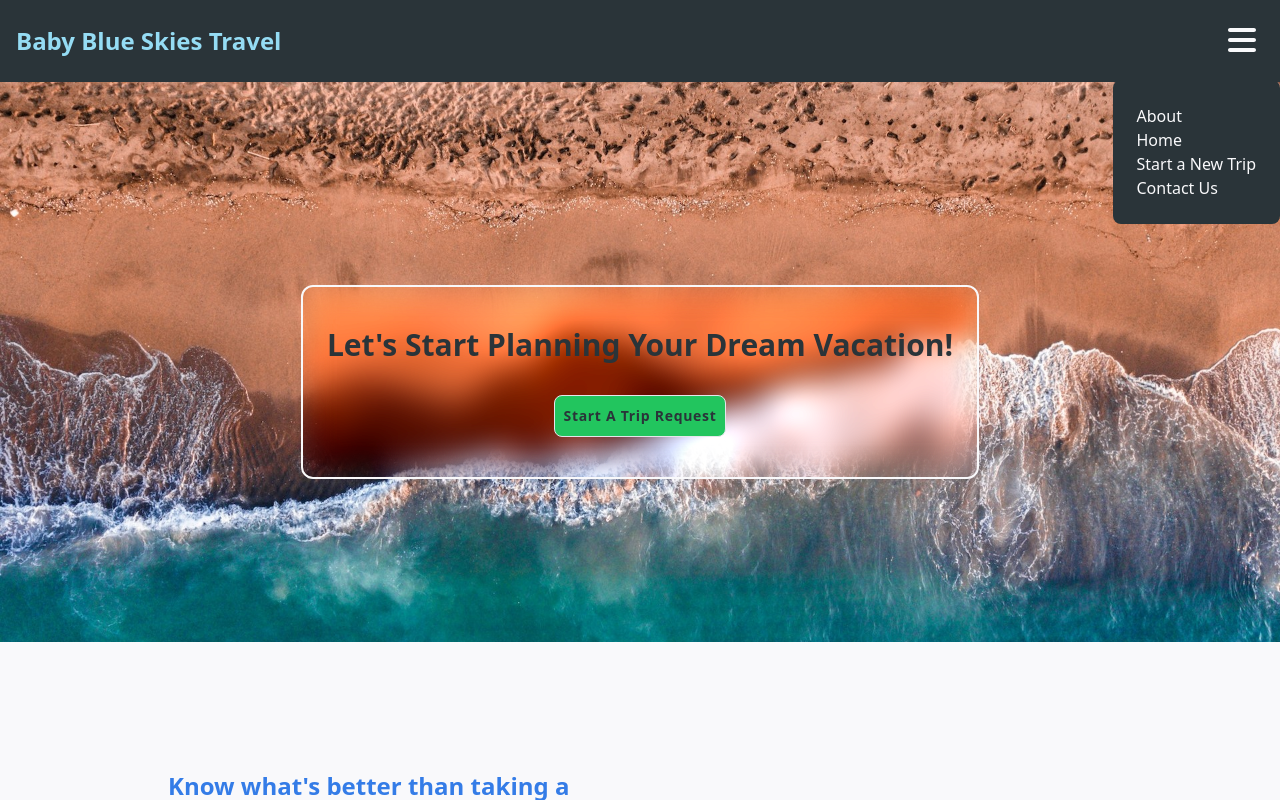
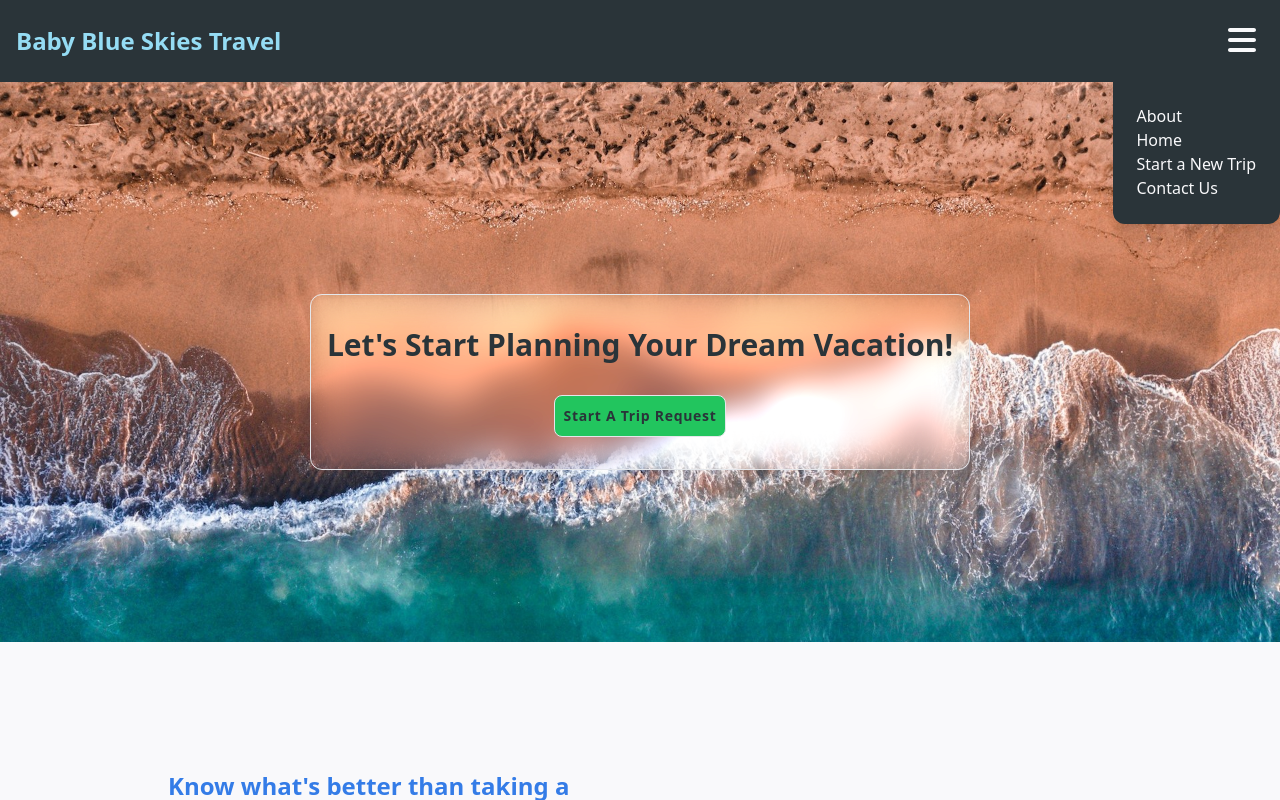
Before and after one commit to RMarmolejo90/Baby-Blue-Skies, a React (Vite) app in the folder front-end/: page / in a window 1280 px wide. Both pictures are taken after a click on the button 1242 px from the left and 41 px from the top of the page. Shown: the top 800 px of the page. Built offline with nearby package versions, Linux system fonts and the light colour scheme.

Commit message:
hero design

```diff
--- a/front-end/src/components/hero.jsx
+++ b/front-end/src/components/hero.jsx
@@ -3,8 +3,7 @@ import React from 'react'
 export default function Hero() {
   return (
     <div className='mb-20 p-10 flex flex-col flex-wrap items-center justify-center min-h-[70vh] bg-[url(../src/assets/images/beach-landscape.jpg)] bg-cover bg-no-repeat'>
-      <div className='text-center p-4 flex flex-col flex-wrap items-center justify-center mt-10 rounded-xl border-2 border-white-shade backdrop-blur-lg backdrop-contrast-200'>
-        <div className=' p-2 rounded-xl border-white-shade flex flex-col flex-wrap flex-shrink items-center justify-center'>
+      <div className='shadow-inner text-center p-4 flex flex-col flex-wrap items-center justify-center mt-10 rounded-xl border backdrop-blur-lg backdrop-brightness-150'>
           <h2 className='my-4 text-3xl font-semibold'>
               Let's Start Planning Your Dream Vacation!
           </h2>
@@ -12,7 +11,6 @@ export default function Hero() {
           <a className='p-2 m-4 tracking-wider leading-6 text-sm text-center bg-green-500 font-semibold border rounded-lg' href="https://docs.google.com/forms/d/e/1FAIpQLScvZkBlv69f74k6q7XJ9szgq_JoZR9Nhug3dsN67I06iQ5Neg/viewform">
               Start A Trip Request
           </a>
-        </div>
       </div>
     </div>
   )
--- a/front-end/src/components/navbar.jsx
+++ b/front-end/src/components/navbar.jsx
@@ -20,7 +20,7 @@ export default function Navbar() {
         <h2 className='m-2 text-2xl font-bold text-primary-light'>Baby Blue Skies Travel</h2>
         <button className='ml-auto' onClick={handleMenuToggle}><FontAwesomeIcon className='fa-2x text-white-shade hover:text-secondary-dark m-4' icon={faBars}/></button>
       </div>
-      <div className={toggleMenu === 'active' ? "rounded-lg bg-dark-shade max-w-sm absolute top-20 right-0" : "hidden" }>
+      <div className={toggleMenu === 'active' ? "rounded-b-xl shadow-xl bg-dark-shade max-w-sm absolute top-20 right-0 z-20" : "hidden" }>
         <ul className='flex flex-col justify-end items-start p-6 text-white-shade'>
           <li className='hover:text-secondary-dark'><Link to='/about'>About</Link> </li>
           <li className='hover:text-secondary-dark'><Link to='/'>Home</Link></li>
```
